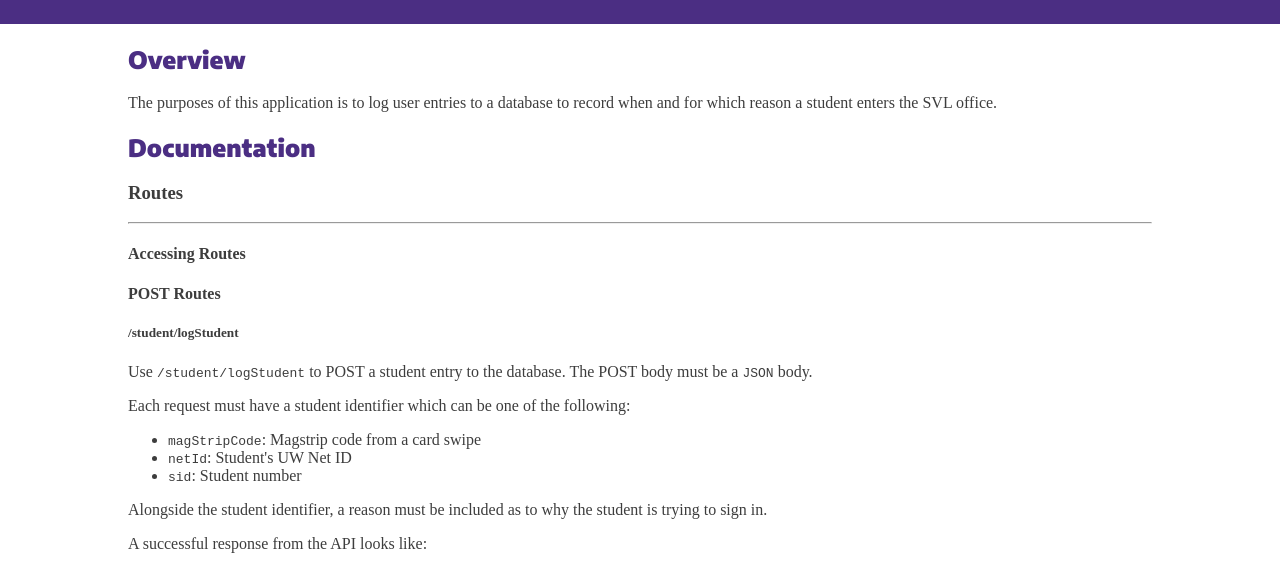
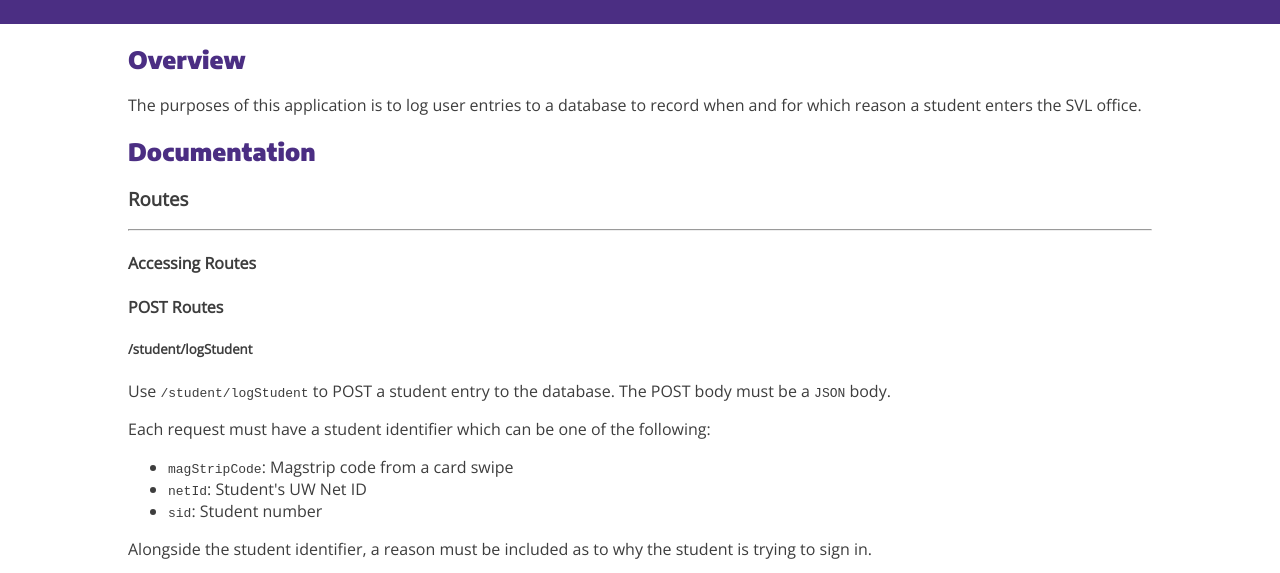
Before and after one commit to UW-Student-Veteran-Life/svl-login-app, a website: page public/index.html in a window 1280 px wide. Shown: the part 109-682 px from the top of the page. Drawn offline with nearby package versions, Linux system fonts and the light colour scheme.

Commit message:
Updated typography for main content

```diff
--- a/public/index.css
+++ b/public/index.css
@@ -5,7 +5,9 @@ html {
 body {
   margin: 0;
   height: 100%;
+  font-family: 'Open Sans', sans-serif;
 }
+
 
 h1 {
   font-family: 'Encode Sans', sans-serif;
--- a/public/index.html
+++ b/public/index.html
@@ -4,7 +4,7 @@
     <title>UW Student Veteran Life Card Reader</title>
     <link rel="preconnect" href="https://fonts.googleapis.com">
     <link rel="preconnect" href="https://fonts.gstatic.com" crossorigin>
-    <link href="https://fonts.googleapis.com/css2?family=Encode+Sans:wght@900&display=swap" rel="stylesheet">
+    <link href="https://fonts.googleapis.com/css2?family=Encode+Sans:wght@900&family=Open+Sans&display=swap" rel="stylesheet">
     <link href="index.css" rel="stylesheet">
   </head>
   <body>
```
